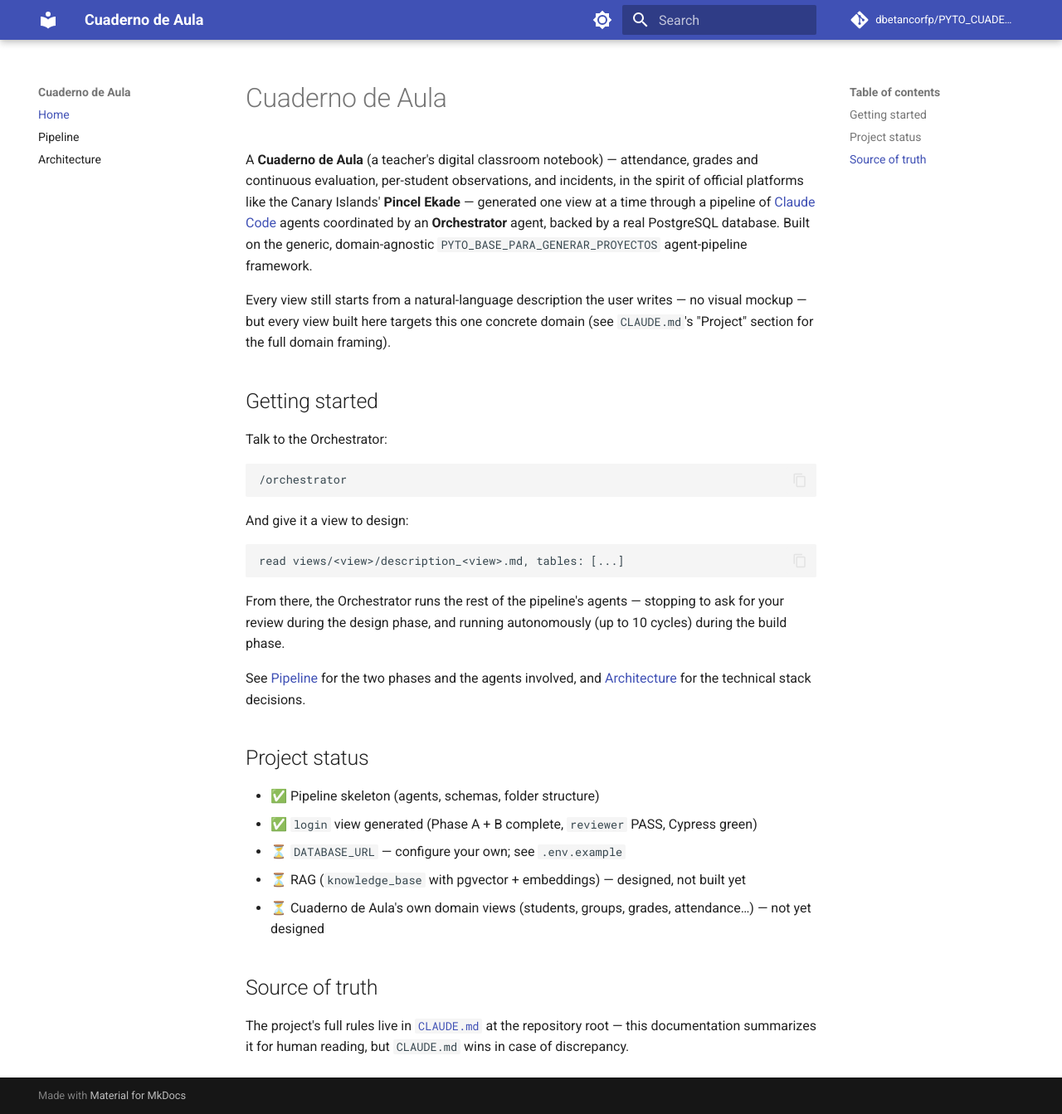
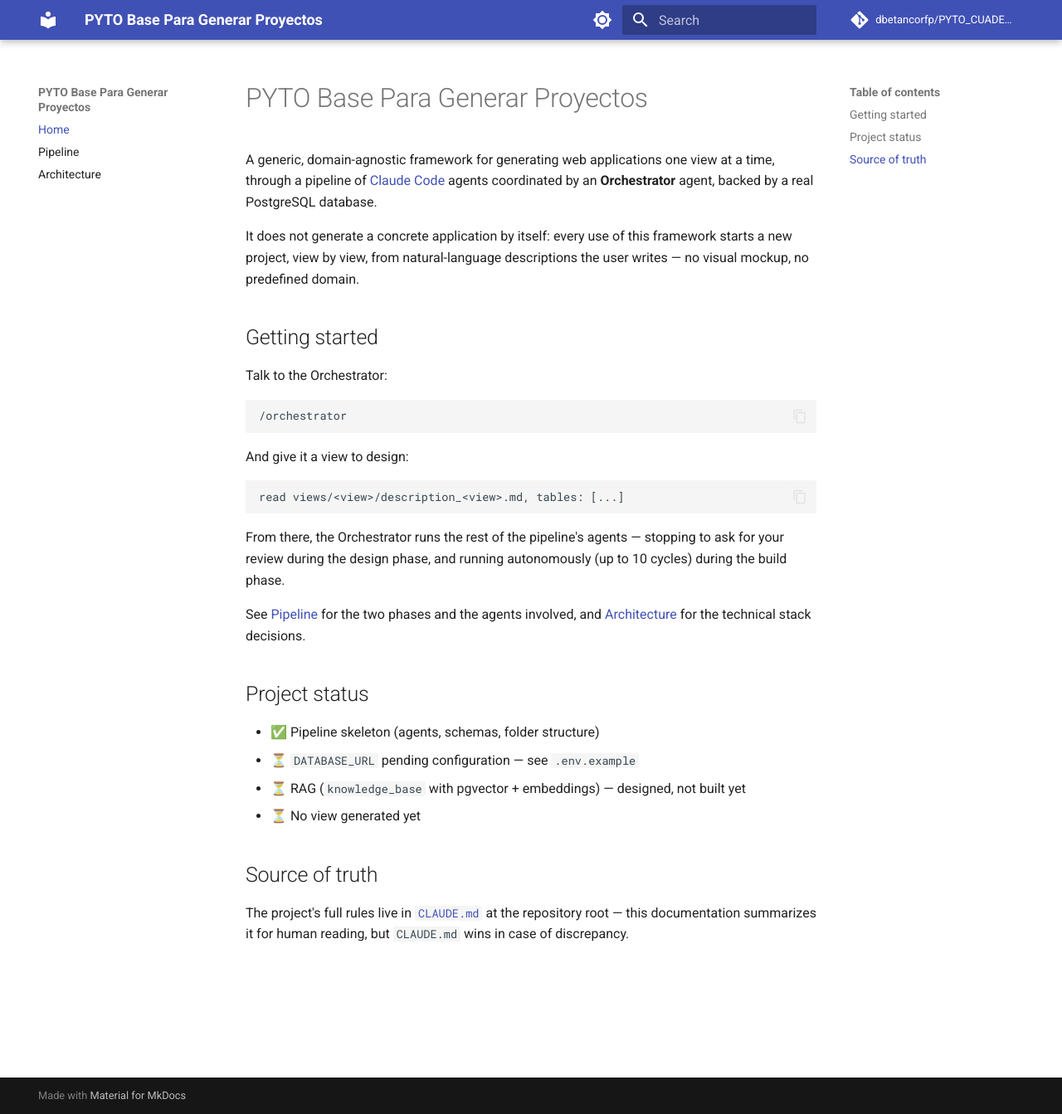
Before and after one commit to dbetancorfp/PYTO_CUADERNO_DE_AULA_V0, an MkDocs documentation site: the page built from docs/index.md, in a window 1280 px wide and 1343 px high. Shown: the whole window at 83% size. Built offline with MkDocs 1.6.1 and Material for MkDocs 9.7.7, drawn with Linux system fonts in a browser that asks for light colours; comment, search, counter and statistics services are not loaded.

```diff
--- a/docs/index.md
+++ b/docs/index.md
@@ -1,15 +1,12 @@
-# Cuaderno de Aula
+# PYTO Base Para Generar Proyectos
 
-A **Cuaderno de Aula** (a teacher's digital classroom notebook) — attendance, grades and
-continuous evaluation, per-student observations, and incidents, in the spirit of official
-platforms like the Canary Islands' **Pincel Ekade** — generated one view at a time through a
-pipeline of [Claude Code](https://claude.com/claude-code) agents coordinated by an
-**Orchestrator** agent, backed by a real PostgreSQL database. Built on the generic,
-domain-agnostic `PYTO_BASE_PARA_GENERAR_PROYECTOS` agent-pipeline framework.
+A generic, domain-agnostic framework for generating web applications one view at a time,
+through a pipeline of [Claude Code](https://claude.com/claude-code) agents coordinated by
+an **Orchestrator** agent, backed by a real PostgreSQL database.
 
-Every view still starts from a natural-language description the user writes — no visual
-mockup — but every view built here targets this one concrete domain (see `CLAUDE.md`'s
-"Project" section for the full domain framing).
+It does not generate a concrete application by itself: every use of this framework starts a
+new project, view by view, from natural-language descriptions the user writes — no visual
+mockup, no predefined domain.
 
 ## Getting started
 
@@ -35,10 +32,9 @@ See [Pipeline](pipeline.md) for the two phases and the agents involved, and
 ## Project status
 
 - ✅ Pipeline skeleton (agents, schemas, folder structure)
-- ✅ `login` view generated (Phase A + B complete, `reviewer` PASS, Cypress green)
-- ⏳ `DATABASE_URL` — configure your own; see `.env.example`
+- ⏳ `DATABASE_URL` pending configuration — see `.env.example`
 - ⏳ RAG (`knowledge_base` with pgvector + embeddings) — designed, not built yet
-- ⏳ Cuaderno de Aula's own domain views (students, groups, grades, attendance…) — not yet designed
+- ⏳ No view generated yet
 
 ## Source of truth
 
--- a/mkdocs.yml
+++ b/mkdocs.yml
@@ -1,5 +1,5 @@
-site_name: Cuaderno de Aula
-site_description: A teacher's digital classroom notebook, generated view by view with the PYTO agent-pipeline framework
+site_name: PYTO Base Para Generar Proyectos
+site_description: Generic RAG-driven agent pipeline for generating web applications view by view
 repo_url: https://github.com/dbetancorfp/PYTO_CUADERNO_DE_AULA_V0
 repo_name: dbetancorfp/PYTO_CUADERNO_DE_AULA_V0
 
--- a/package.json
+++ b/package.json
@@ -8,8 +8,6 @@
     "build:frontend:js": "bun build src/frontend/src/main.ts --outdir src/frontend/dist --target browser",
     "build:frontend:css": "tailwindcss -i src/frontend/src/styles/tailwind-input.css -o src/frontend/dist/tailwind.css --minify",
     "build": "bun run build:frontend:js && bun run build:frontend:css",
-    "db:seed:e2e": "bun run scripts/db-seed-e2e.ts",
-    "e2e": "bun run build && bun run db:seed:e2e && start-server-and-test \"bun run start:e2e\" http://localhost:3050/login \"cypress run\"",
     "start:e2e": "DATA_BACKEND=postgres PORT=3050 bun run src/backend/src/index.ts"
   },
   "dependencies": {
```
Also changed, not shown: CLAUDE.md (+7 -22 lines), README.md (+6 -9 lines), 1 other file.
